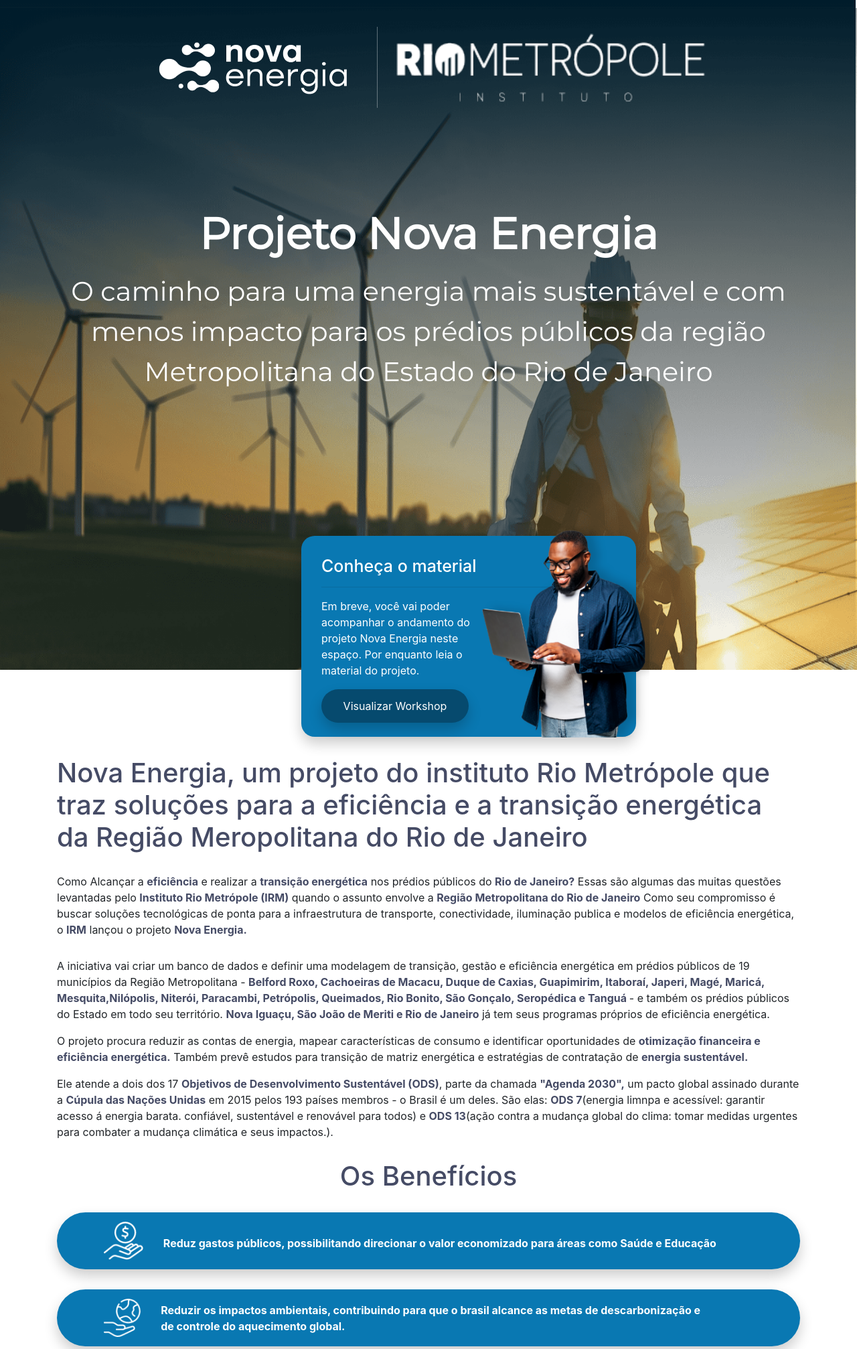
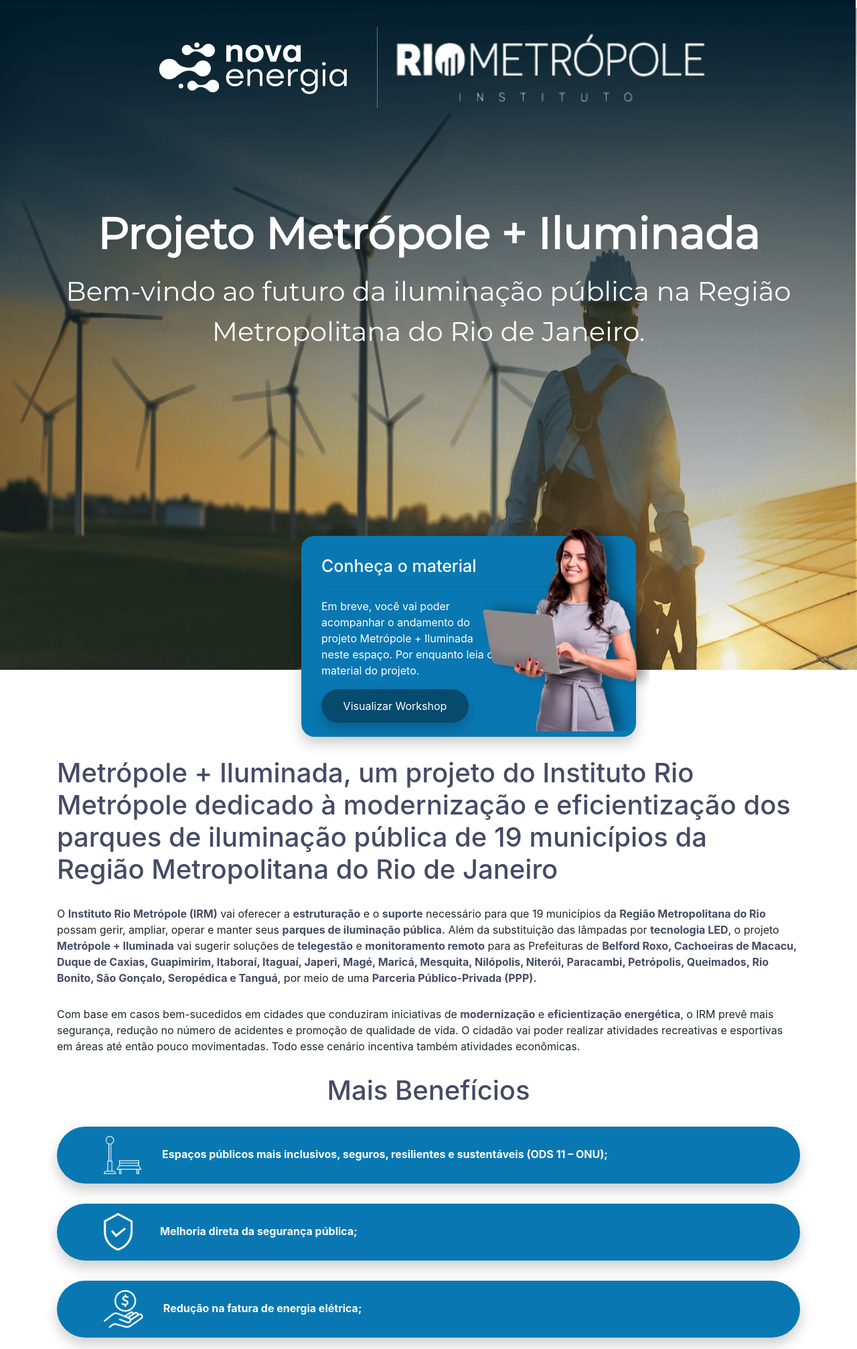
Before and after one commit to jetx1712/Projeto-metropole, a PHP site: page / in a window 1280 px wide. Shown: the top 2014 px of the page at 67% size. Run offline with PHP 8.4, Linux system fonts and the light colour scheme.

Commit message:
update-2

```diff
--- a/css/style.css
+++ b/css/style.css
@@ -163,7 +163,7 @@ h1 {
   color: white;
   margin: 0;
   font-weight: bold;
-  margin-top: 20px;
+  margin-top: 15px;
   margin-left: 20px;
   text-align: left;
 }
--- a/index.php
+++ b/index.php
@@ -9,20 +9,19 @@
             <div class="bloco">
                 <h1>Conheça o material</h1>
                 <hr />
-                <p>Em breve, você vai poder acompanhar o andamento do projeto
-                    Nova Energia
-                    neste espaço. Por enquanto leia o material do projeto.
+                <p>Em breve, você vai poder acompanhar o andamento do projeto Metrópole + Iluminada neste espaço. Por
+                    enquanto leia o material do projeto.
                 </p>
                 <button class="botao_bloco">Visualizar Workshop</button>
-                <img id="homi" src="images/homi.png" />
+                <img id="homi" src="images/mulher.png" />
 
             </div>
         </div>
         <img class="banner" src="images/banner.png" />
         <div class="container">
-            <h1 class="titulo"> Projeto Nova Energia</h1>
-            <p class="subtitulo">O caminho para uma energia mais sustentável e com menos impacto para os prédios
-                públicos da região Metropolitana do Estado do Rio de Janeiro</p>
+            <h1 class="titulo">Projeto Metrópole + Iluminada</h1>
+            <p class="subtitulo">Bem-vindo ao futuro da iluminação pública na Região Metropolitana do Rio de Janeiro.
+            </p>
         </div>
 
     </section>
@@ -30,74 +29,63 @@
     <section id="sobre">
         <div class="container">
             <h1 class="titulo_sobre">
-                Nova Energia, um projeto do instituto Rio Metrópole que traz soluções para a eficiência e a transição
-                energética
-                da Região Meropolitana do Rio de Janeiro
+                Metrópole + Iluminada, um projeto do Instituto Rio Metrópole dedicado à modernização e eficientização
+                dos parques de iluminação pública de 19 municípios da Região Metropolitana do Rio de Janeiro
             </h1>
-            <p style="margin-top: 30px">Como Alcançar a <span class="paragrafo_sobre">eficiência</span> e realizar a
-                <span class="paragrafo_sobre">transição energética</span> nos prédios públicos do <span
-                    class="paragrafo_sobre">Rio de Janeiro?</span>
-                Essas são algumas das muitas questões levantadas pelo <span class="paragrafo_sobre">Instituto Rio
-                    Metrópole (IRM)</span> quando o assunto envolve
-                a <span class="paragrafo_sobre">Região Metropolitana do Rio de Janeiro</span> Como seu compromisso é
-                buscar soluções tecnológicas de ponta
-                para a infraestrutura de transporte, conectividade, iluminação publica e modelos de eficiência
-                energética, o <span class="paragrafo_sobre">IRM</span>
-                lançou o projeto <span class="paragrafo_sobre">Nova Energia.</span>
+            <p style="margin-top: 30px">O <span class="paragrafo_sobre">Instituto Rio Metrópole (IRM)</span> vai oferecer a <span class="paragrafo_sobre">estruturação</span> e o <span class="paragrafo_sobre">suporte</span>
+                necessário para que 19 municípios da <span class="paragrafo_sobre">Região Metropolitana do Rio</span> possam gerir, ampliar,
+                operar e manter seus <span class="paragrafo_sobre">parques de iluminação pública.</span> Além da substituição das lâmpadas por <span class="paragrafo_sobre">tecnologia
+                LED</span>, o projeto <span class="paragrafo_sobre">Metrópole + Iluminada</span> vai sugerir soluções de <span class="paragrafo_sobre">telegestão</span> e <span class="paragrafo_sobre">monitoramento
+                remoto</span> para as Prefeituras de <span class="paragrafo_sobre">Belford Roxo, Cachoeiras de Macacu, Duque de Caxias, Guapimirim, Itaboraí,
+                Itaguaí, Japeri, Magé, Maricá, Mesquita, Nilópolis, Niterói, Paracambi, Petrópolis,
+                Queimados, Rio Bonito, São Gonçalo, Seropédica e Tanguá</span>, por meio de uma <span class="paragrafo_sobre">Parceria Público-Privada (PPP).</span>
             </p>
             <p style="margin-top: 30px">
-                A iniciativa vai criar um banco de dados e definir uma modelagem de transição, gestão e eficiência
-                energética em prédios
-                públicos de 19 municípios da Região Metropolitana - <span class="paragrafo_sobre">Belford Roxo,
-                    Cachoeiras de Macacu, Duque de Caxias, Guapimirim, Itaboraí, Japeri, Magé,
-                    Maricá, Mesquita,Nilópolis, Niterói, Paracambi, Petrópolis, Queimados, Rio Bonito, São Gonçalo,
-                    Seropédica e Tanguá </span> - e também os prédios públicos do Estado em todo seu território.
-                <span class="paragrafo_sobre"> Nova Iguaçu, São João de Meriti e Rio de Janeiro</span> já tem seus
-                programas próprios de eficiência energética.
-            </p>
-            <p>
-                O projeto procura reduzir as contas de energia, mapear características de consumo e identificar
-                oportunidades de
-                <span class="paragrafo_sobre">otimização financeira e eficiência energética.</span> Também prevê estudos
-                para transição de matriz energética
-                e estratégias de contratação de <span class="paragrafo_sobre">energia sustentável.</span>
-            </p>
-            <p>
-                Ele atende a dois dos 17 <span class="paragrafo_sobre">Objetivos de Desenvolvimento Sustentável
-                    (ODS)</span>, parte da chamada <span class="paragrafo_sobre">"Agenda 2030",</span> um pacto global
-                assinado durante a
-                <span class="paragrafo_sobre"> Cúpula das Nações Unidas</span> em 2015 pelos 193 países membros - o
-                Brasil é um deles. São elas:
-                <span class="paragrafo_sobre">ODS 7</span>(energia limnpa e acessível: garantir acesso á energia barata.
-                confiável, sustentável e renovável para todos) e <span class="paragrafo_sobre">ODS 13</span>(ação
-                contra a mudança global do clima: tomar medidas urgentes para combater a mudança climática e seus
-                impactos.).
+                Com base em casos bem-sucedidos em cidades que conduziram iniciativas de <span class="paragrafo_sobre">modernização</span> e
+                <span class="paragrafo_sobre">eficientização energética</span>, o IRM prevê mais segurança, redução no número de acidentes e promoção de
+                qualidade de vida. O cidadão vai poder realizar atividades recreativas e esportivas em áreas até
+                então pouco movimentadas. Todo esse cenário incentiva também atividades econômicas.
             </p>
         </div>
     </section>
     <section id="beneficios">
         <div class="container">
-            <h1 style="text-align:center;" class="titulo_beneficio">Os Benefícios</h1>
+            <h1 style="text-align:center;" class="titulo_beneficio">Mais Benefícios</h1>
             <div id="beneficios">
                 <div class="botão-beneficio">
                     <div class="botao-dentro">
-                        <img src="images/icons/mao.png" />
-                        <p>Reduz gastos públicos, possibilitando direcionar o valor economizado para áreas como Saúde e
-                            Educação</p>
+                        <img src="images/icons/praca.png" />
+                        <p>Espaços públicos mais inclusivos, seguros, resilientes e sustentáveis (ODS 11 – ONU);</p>
                     </div>
                 </div>
                 <div class="botão-beneficio">
                     <div class="botao-dentro">
-                        <img src="images/icons/mao-segurando-o-mundo.png" />
-                        <p style="margin-top: 5px;">Reduzir os impactos ambientais, contribuindo para que o brasil
-                            alcance as metas de
-                            descarbonização e <br> de controle do aquecimento global.</p>
+                        <img src="images/icons/escudo.png" />
+                        <p style="margin-left: 30px">Melhoria direta da segurança pública;</p>
+                    </div>
+                </div>
+                <div class="botão-beneficio">
+                    <div class="botao-dentro">
+                        <img src="images/icons/mao-dinheiro.png" />
+                        <p>Redução na fatura de energia elétrica;</p>
+                    </div>
+                </div>
+                <div class="botão-beneficio">
+                    <div class="botao-dentro">
+                        <img src="images/icons/reducao.png" />
+                        <p>Redução dos custos de operação e manutenção do Parque de Iluminação Pública;</p>
+                    </div>
+                </div>
+                <div class="botão-beneficio">
+                    <div class="botao-dentro">
+                        <img src="images/icons/ideia.png" />
+                        <p style="margin-left: 41px">Modernização e ampliação do Parque por meio do uso de novas tecnologias, em especial as baseadas em LED;</p>
                     </div>
                 </div>
                 <div class="botão-beneficio">
                     <div class="botao-dentro">
                         <img src="images/icons/energia.png" />
-                        <p>Usar uma matriz energética mais sustentável, preferencialmente solar e biomassa.</p>
+                        <p>Expansão da rede de energia.</p>
                     </div>
                 </div>
             </div>
```
Also changed, not shown: images/Arquivos PNG/Metropole + Iluminada/Bt_Workshop_Metropole+Iluminada.png (added), images/Arquivos PNG/Nova Energia/BT_WorkShop_nova_energia.png (added), images/Arquivos PNG/Nova Energia/Icon_nova_energia_1.png (renamed from images/icons/mao.png), images/Arquivos PNG/Nova Energia/Icon_nova_energia_2.png (renamed from images/icons/mao-segurando-o-mundo.png), images/Arquivos PNG/Nova Energia/Icon_nova_energia_3.png (added), images/Arquivos PNG/Nova Energia/man.png (added), images/homi.png (deleted), images/icons/energia.png, images/icons/escudo.png (added), images/icons/ideia.png (added), images/icons/mao-dinheiro.png (added), images/icons/praca.png (added), images/icons/reducao.png (added), images/mulher.png (added), 1 other file.
